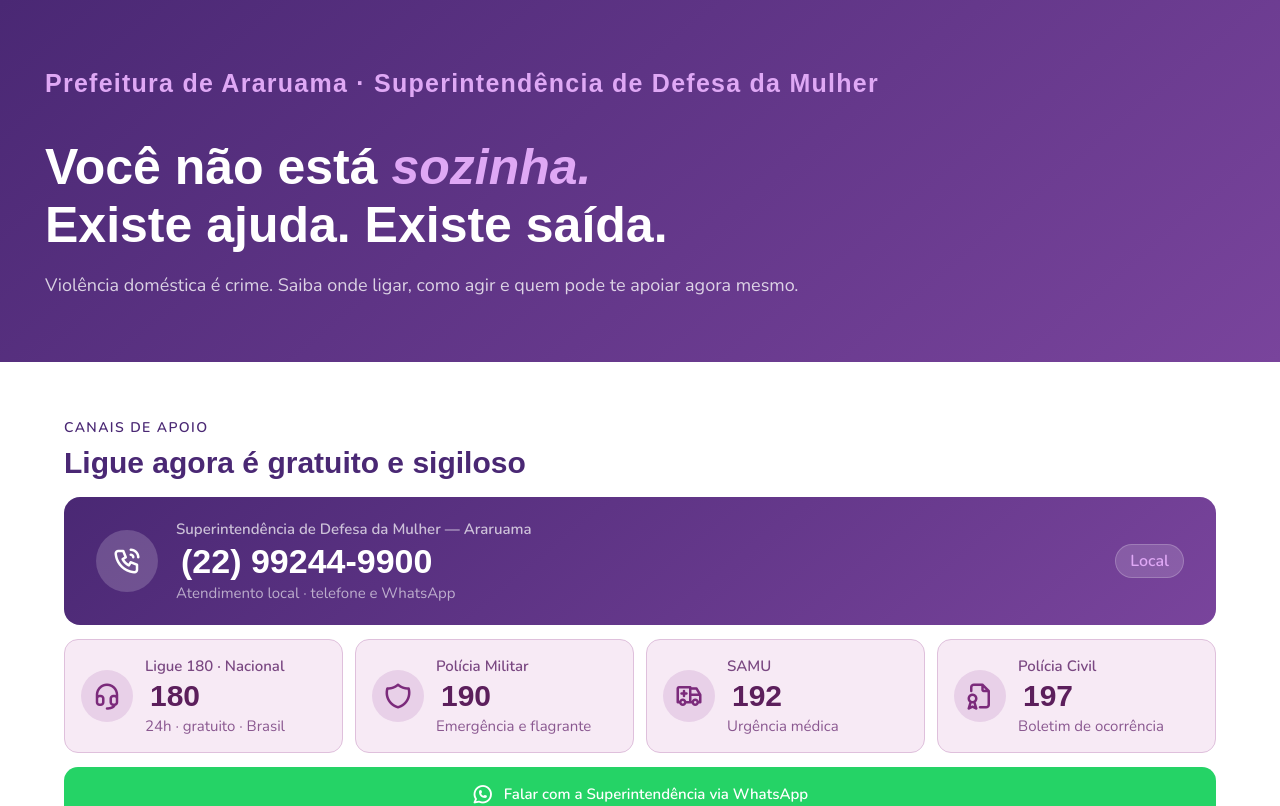
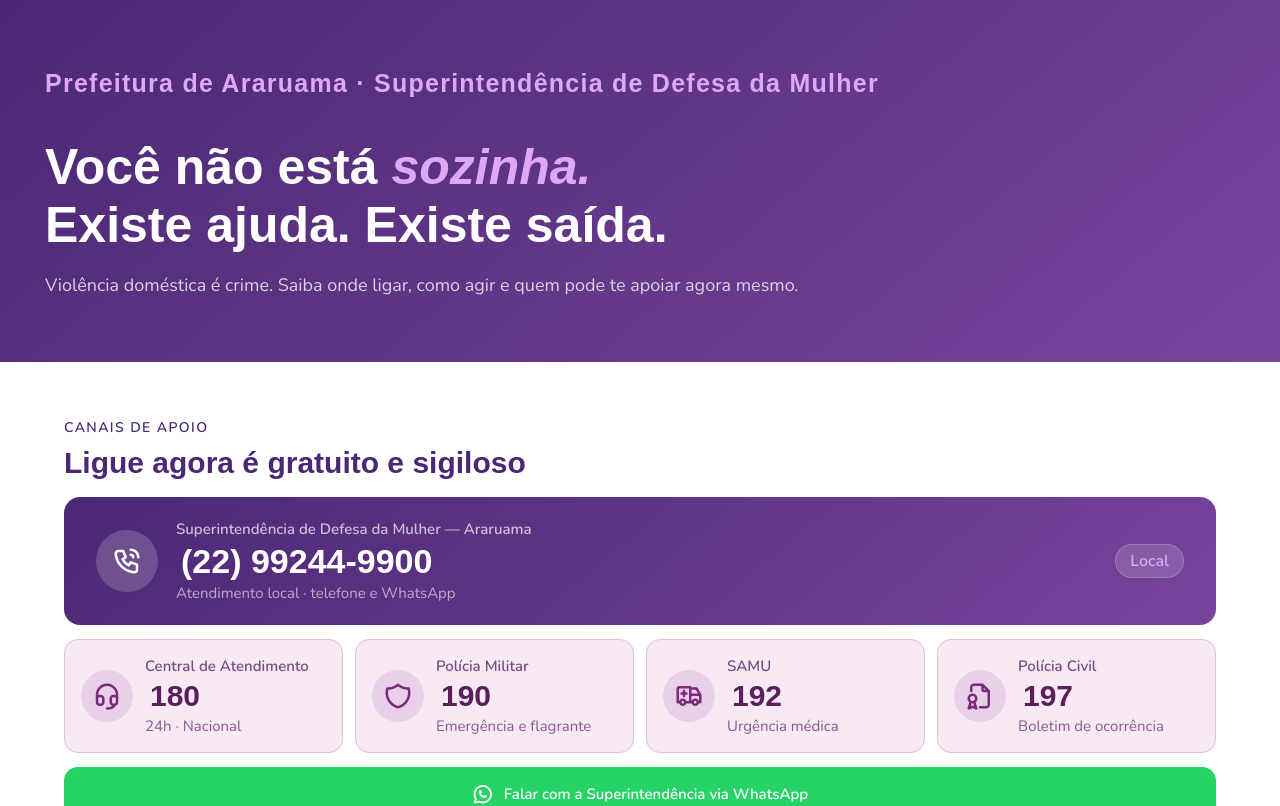
Before and after one commit to devnicolly/violencia-domestica-uniasselvi, a plain HTML site: page index.html in a window 1280 px wide. Shown: the top 806 px of the page. Drawn offline with nearby package versions, Linux system fonts and the light colour scheme; a web font is replaced by a local one.

Commit message:
ajuste html

```diff
--- a/index.html
+++ b/index.html
@@ -63,9 +63,9 @@
           <a class="num-card" href="tel:180">
             <div class="num-icon-wrap"><i class="ti ti-headset"></i></div>
             <div class="num-info">
-              <div class="num-nome">Ligue 180 · Nacional</div>
+              <div class="num-nome">Central de Atendimento</div>
               <div class="num-digitos">180</div>
-              <div class="num-desc">24h · gratuito · Brasil</div>
+              <div class="num-desc">24h · Nacional</div>
             </div>
           </a>
           <a class="num-card" href="tel:190">
```
